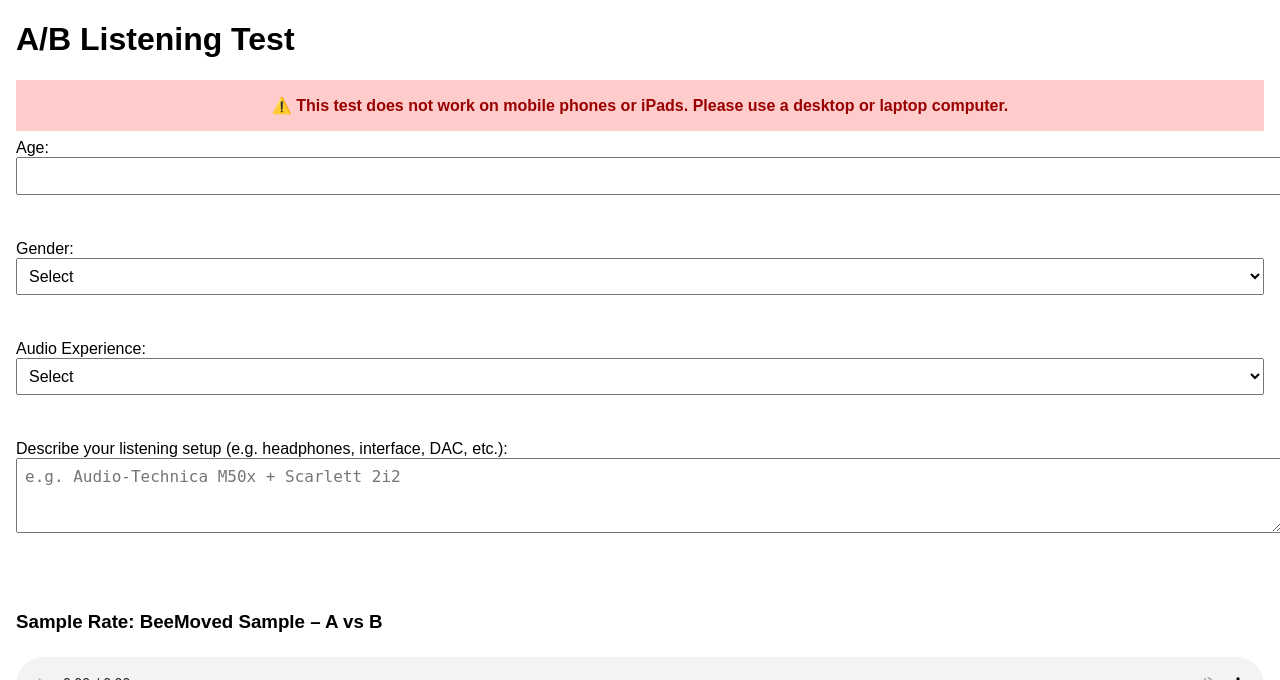
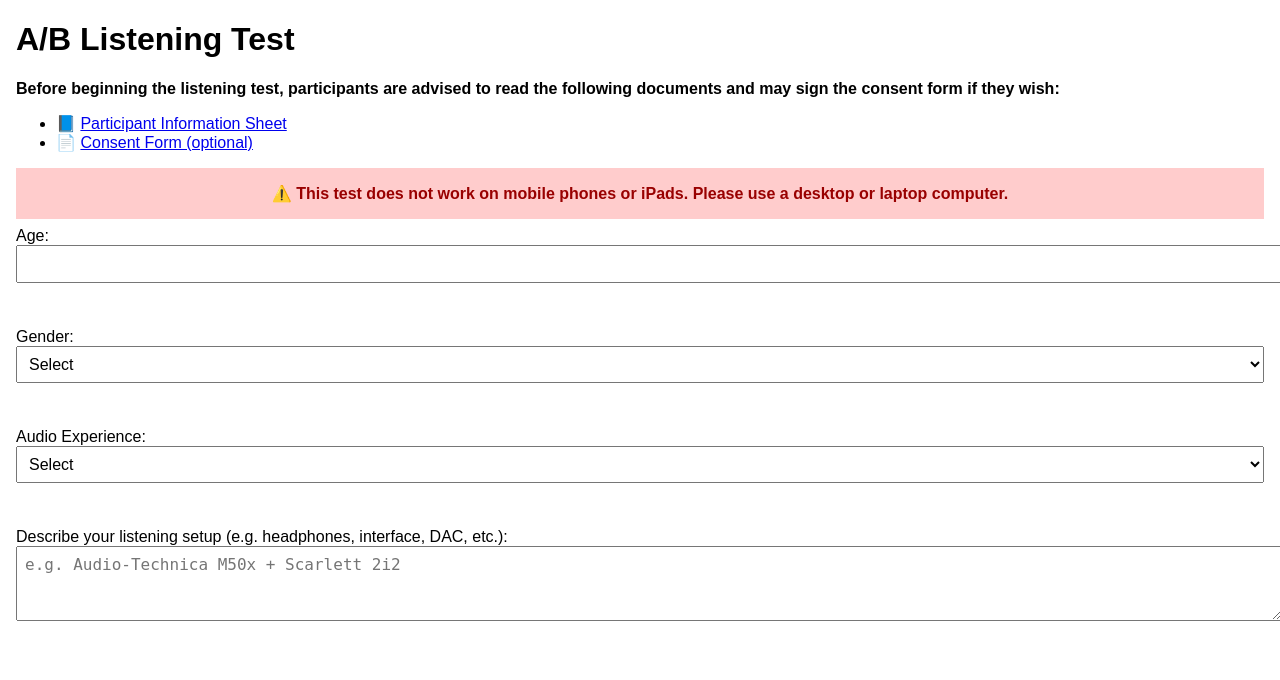
Before and after one commit to Venturah/ab-listening-test-UHI, a Flask app: page / in a window 1280 px wide. Shown: the top 680 px of the page. Run offline with Flask 2, Linux system fonts and the light colour scheme.

Commit message:
Update index.html

```diff
--- a/templates/index.html
+++ b/templates/index.html
@@ -7,6 +7,22 @@
 </head>
 <body>
   <h1>A/B Listening Test</h1>
+  <div class="info-links">
+  <p><strong>Before beginning the listening test, participants are advised to read the following documents and may sign the consent form if they wish:</strong></p>
+  <ul>
+    <li>
+      📘 <a href="https://dl.dropboxusercontent.com/scl/fi/e7i4985wuf1ox88c1i491/UHI-Research-Ethics-Iain-McClosky.pdf?rlkey=j0khxijgncezam9jywaeevlmc&dl=0" target="_blank">
+        Participant Information Sheet
+      </a>
+    </li>
+    <li>
+      📄 <a href="https://dl.dropboxusercontent.com/scl/fi/4uc8sh213d6u6575c3k28/CONSENT-FORM-12007248-IAIN-MCCLOSKY.pdf?rlkey=oaxlfo7hg3r13vki2c2ijalsw&dl=0" target="_blank">
+        Consent Form (optional)
+      </a>
+    </li>
+  </ul>
+</div>
+
 <div id="mobile-warning" style="background-color: #ffcccc; color: #990000; padding: 1rem; text-align: center; font-weight: bold;">
   ⚠️ This test does not work on mobile phones or iPads. Please use a desktop or laptop computer.
 </div>
```
